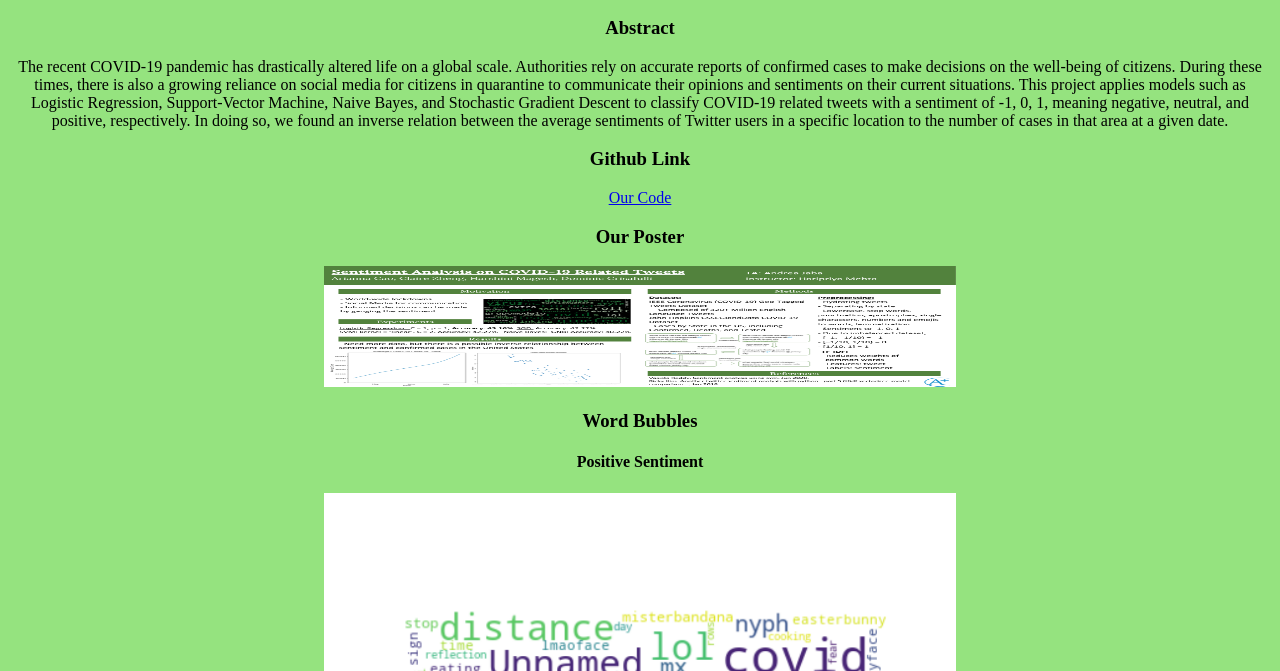
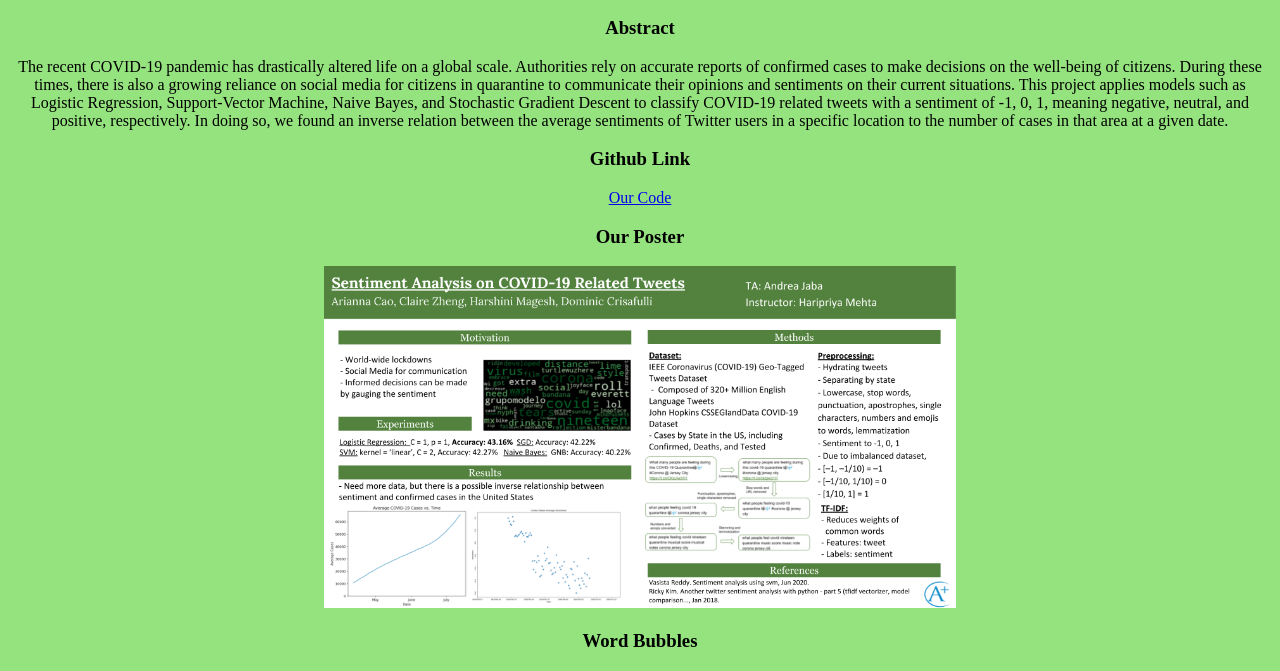
Before and after one commit to DomCrisafulli/Covid-19-Sentiment, a plain HTML site: page index.html in a window 1280 px wide. Shown: the part 110-781 px from the top of the page. Drawn offline with Linux system fonts and the light colour scheme.

Commit message:
Update index.html

```diff
--- a/index.html
+++ b/index.html
@@ -16,8 +16,7 @@
         <h3>Github Link</h3>
         <a href="https://github.com/MehtaPlusTutoring-MLBootcamp20/Covid-Sentiment.git">Our Code</a>
         <h3>Our Poster </h3>
-        <img src="Covid Sentiment Poster.png" alt="Poster"
-         width="200" height="121">
+        <img src="Covid Sentiment Poster.png" alt="Poster" class = "center">
         <h3>Word Bubbles </h3>
         <h4 style="text-align:center;">Positive Sentiment </h4>
         <img src="positiveCOVID.png" alt="Poster" class="center">
```
